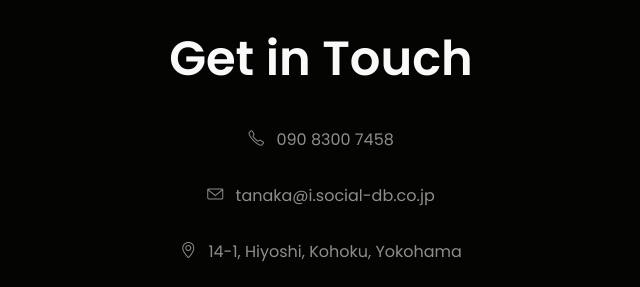
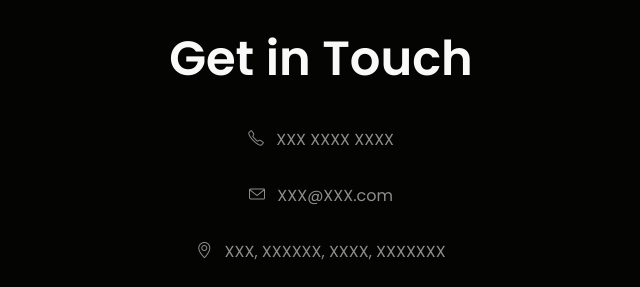
Before and after one commit to STbreak/portfolio_satoshi, a plain HTML site: page index.html in a window 1280 px wide. Shown: the part 7260-7547 px from the top of the page, without its empty margins (319-959 px from the left). Drawn offline with Linux system fonts and the light colour scheme; a script that the page names is missing.

Commit message:
電話番号等を公開用に見えないようにした．前回のcommitのサポートしていないブラウザへのテキストはうまくいっていない

```diff
--- a/index.html
+++ b/index.html
@@ -761,19 +761,22 @@
                         <li class="nav-item">
                             <a href="#" class="nav-link">
                                 <i class="icon-phone mr-2"></i>
-                                090 8300 7458
+                                XXX XXXX XXXX
+                                <!-- 090 8300 7458 -->
                             </a>
                         </li>
                         <li class="nav-item">
                             <a href="#" class="nav-link">
                                 <i class="icon-envelope mr-2"></i>
-                                tanaka@i.social-db.co.jp
+                                XXX@XXX.com
+                                <!-- tanaka@i.social-db.co.jp -->
                             </a>
                         </li>
                         <li class="nav-item">
                             <a href="#" class="nav-link">
                                 <i class="icon-location-pin mr-2"></i>
-                                14-1, Hiyoshi, Kohoku, Yokohama
+                                XXX, XXXXXX, XXXX, XXXXXXX
+                                <!-- 14-1, Hiyoshi, Kohoku, Yokohama -->
                             </a>
                         </li>
                     </ul>
```
